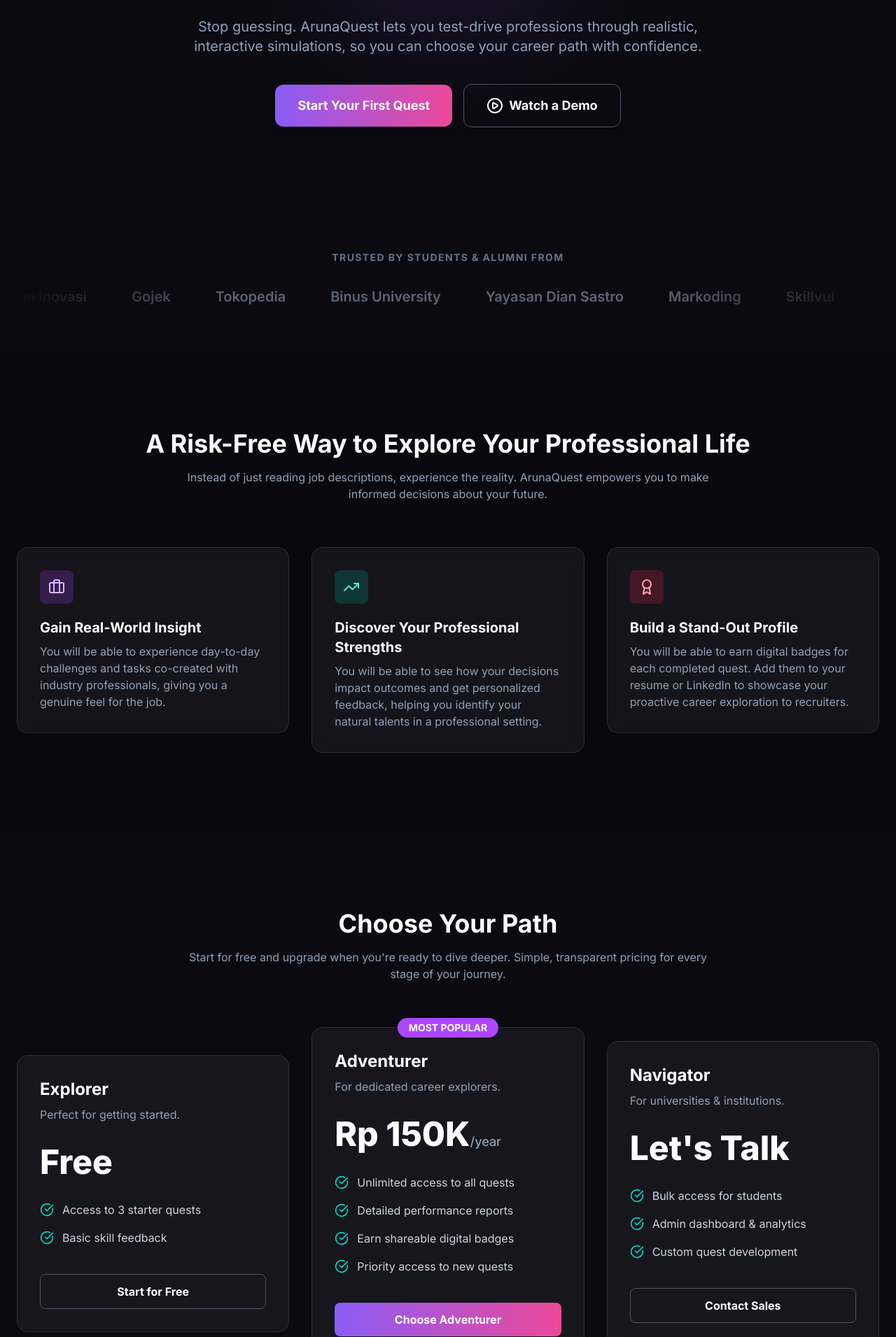
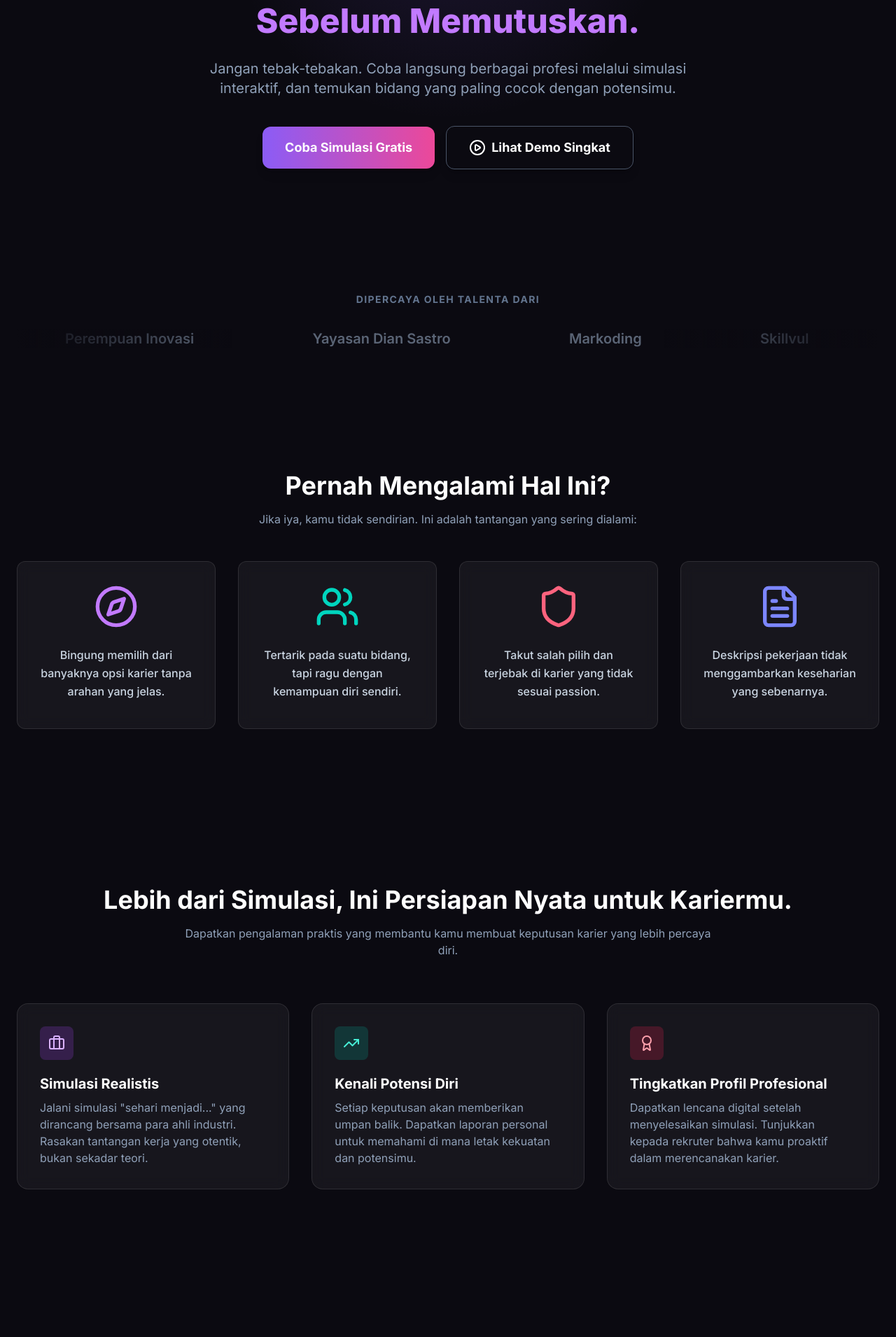
Before and after one commit to clorensia/ArunaQuest, a Next.js app: page / in a window 1280 px wide. Shown: the part 229-2140 px from the top of the page at 70% size. Built offline with nearby package versions, Linux system fonts and the light colour scheme.

Commit message:
add problem.jsx + tl to idn

```diff
--- a/src/app/components/layout/Footer.jsx
+++ b/src/app/components/layout/Footer.jsx
@@ -8,8 +8,7 @@ export default function Footer({ onBlogClick }) {
                     <div className="col-span-1 md:col-span-2">
                         <h3 className="text-2xl font-bold text-white">ArunaQuest</h3>
                         <p className="mt-2 max-w-xs">
-              Choose your career path with confidence through interactive, true-to-life simulations.
-            </p>
+                            Pilih jalur kariermu dengan percaya diri melalui simulasi interaktif yang terasa nyata.            </p>
                     </div>
 
                     <div>
--- a/src/app/components/layout/Navigation.jsx
+++ b/src/app/components/layout/Navigation.jsx
@@ -9,6 +9,9 @@ export default function Navigation({ onBlogClick }) {
         </Link>
 
         <div className="hidden md:flex items-center space-x-8 text-slate-300">
+            <a href="#problem" className="hover:text-white transition-colors">
+            Problem
+          </a>
           <a href="#features" className="hover:text-white transition-colors">
             Features
           </a>
--- a/src/app/components/sections/Features.jsx
+++ b/src/app/components/sections/Features.jsx
@@ -9,42 +9,41 @@ export default function Features() {
             icon: Briefcase,
             iconBg: 'bg-purple-500/20',
             iconColor: 'text-purple-300',
-      title: 'Gain Real-World Insight',
-      description: 'You will be able to experience day-to-day challenges and tasks co-created with industry professionals, giving you a genuine feel for the job.',
+            title: 'Simulasi Realistis',
+            description: 'Jalani simulasi "sehari menjadi..." yang dirancang bersama para ahli industri. Rasakan tantangan kerja yang otentik, bukan sekadar teori.',
             delay: 200,
         },
         {
             icon: TrendingUp,
             iconBg: 'bg-teal-500/20',
             iconColor: 'text-teal-300',
-      title: 'Discover Your Professional Strengths',
-      description: 'You will be able to see how your decisions impact outcomes and get personalized feedback, helping you identify your natural talents in a professional setting.',
+            title: 'Kenali Potensi Diri',
+            description: 'Setiap keputusan akan memberikan umpan balik. Dapatkan laporan personal untuk memahami di mana letak kekuatan dan potensimu.',
             delay: 350,
         },
         {
             icon: Award,
             iconBg: 'bg-rose-500/20',
             iconColor: 'text-rose-300',
-      title: 'Build a Stand-Out Profile',
-      description: 'You will be able to earn digital badges for each completed quest. Add them to your resume or LinkedIn to showcase your proactive career exploration to recruiters.',
+            title: 'Tingkatkan Profil Profesional',
+            description: 'Dapatkan lencana digital setelah menyelesaikan simulasi. Tunjukkan kepada rekruter bahwa kamu proaktif dalam merencanakan karier.',
             delay: 500,
         },
     ]
 
     return (
-    <section id="features" className="py-20 md:py-28 bg-black/20">
+        <section id="features" className="pt-20 py-20 md:py-28 scroll-mt-20">
             <div className="container mx-auto px-6">
                 <div className="text-center mb-16">
                     <RevealOnScroll>
                         <h2 className="text-3xl md:text-4xl font-bold text-white">
-              A Risk-Free Way to Explore Your Professional Life
+                            Lebih dari Simulasi, Ini Persiapan Nyata untuk Kariermu.
                         </h2>
                     </RevealOnScroll>
 
                     <RevealOnScroll delay={150}>
                         <p className="mt-4 text-slate-400 max-w-3xl mx-auto">
-              Instead of just reading job descriptions, experience the reality. ArunaQuest
-              empowers you to make informed decisions about your future.
+                            Dapatkan pengalaman praktis yang membantu kamu membuat keputusan karier yang lebih percaya diri.
                         </p>
                     </RevealOnScroll>
                 </div>
--- a/src/app/components/sections/FinalCTA.jsx
+++ b/src/app/components/sections/FinalCTA.jsx
@@ -8,7 +8,7 @@ export default function FinalCTA() {
       <div className="container mx-auto px-6 text-center">
         <RevealOnScroll>
           <h2 className="text-3xl md:text-5xl font-extrabold text-white">
-            Ready to Find Your Career Clarity?
+            Suap Memulai Perjalanan Kariermu dengan Percaya Diri?
           </h2>
         </RevealOnScroll>
 
@@ -18,7 +18,7 @@ export default function FinalCTA() {
               href="#"
               className="cta-gradient text-white font-bold text-lg px-8 py-4 rounded-xl shadow-lg cta-button inline-block"
             >
-              Sign Up & Start Your Adventure
+              Coba Simulasi Gratis
             </a>
           </div>
         </RevealOnScroll>
--- a/src/app/components/sections/Hero.jsx
+++ b/src/app/components/sections/Hero.jsx
@@ -9,14 +9,14 @@ export default function Hero({ onVideoClick }) {
             <div className="container mx-auto px-6 pt-24 pb-28 text-center">
                 <RevealOnScroll>
                     <h1 className="text-4xl md:text-5xl font-extrabold text-white leading-tight">
-            Experience Your Future Career, Today.
+                        Tidak Yakin dengan Pilihan Karier? <span className="text-purple-400">Coba Dulu Sebelum Memutuskan.</span>
                     </h1>
                 </RevealOnScroll>
 
                 <RevealOnScroll delay={150}>
                     <p className="mt-6 text-lg md:text-xl text-slate-400 max-w-3xl mx-auto">
-            Stop guessing. ArunaQuest lets you test-drive professions through realistic,
-            interactive simulations, so you can choose your career path with confidence.
+                        Jangan tebak-tebakan. Coba langsung berbagai profesi melalui simulasi interaktif,
+                        dan temukan bidang yang paling cocok dengan potensimu.
                     </p>
                 </RevealOnScroll>
 
@@ -26,7 +26,7 @@ export default function Hero({ onVideoClick }) {
                             href="#"
                             className="cta-gradient text-white font-bold text-lg px-8 py-4 rounded-xl shadow-lg cta-button inline-block w-full sm:w-auto"
                         >
-              Start Your First Quest
+                            Coba Simulasi Gratis
                         </a>
 
                         <button
@@ -34,7 +34,7 @@ export default function Hero({ onVideoClick }) {
                             className="secondary-cta text-white font-bold text-lg px-8 py-4 rounded-xl shadow-lg inline-flex items-center justify-center gap-2 w-full sm:w-auto"
                         >
                             <PlayCircle className="w-6 h-6" />
-              Watch a Demo
+                            Lihat Demo Singkat
                         </button>
                     </div>
                 </RevealOnScroll>
--- a/src/app/components/sections/Pricing.jsx
+++ b/src/app/components/sections/Pricing.jsx
@@ -7,61 +7,59 @@ export default function Pricing() {
 const plans = [
   {
     name: 'Explorer',
-      description: 'Perfect for getting started.',
-      price: 'Free',
+    description: 'Sempurna untuk memulai.',
+    price: 'Gratis',
     features: [
-        'Access to 3 starter quests',
-        'Basic skill feedback',
+      'Akses ke 3 simulasi awal',
+      'Laporan keahlian dasar',
     ],
-      buttonText: 'Start for Free',
+    buttonText: 'Coba Gratis',
     buttonClass: 'secondary-cta',
     delay: 200,
   },
   {
     name: 'Adventurer',
-      description: 'For dedicated career explorers.',
+    description: 'Untuk eksplorasi karier yang mendalam.',
     price: 'Rp 150K',
-      priceUnit: '/year',
+    priceUnit: '/tahun',
     features: [
-        'Unlimited access to all quests',
-        'Detailed performance reports',
-        'Earn shareable digital badges',
-        'Priority access to new quests',
+      'Akses tak terbatas ke semua simulasi',
+      'Laporan performa yang mendetail',
+      'Dapatkan lencana digital profesional',
+      'Akses prioritas untuk simulasi baru',
     ],
-      buttonText: 'Choose Adventurer',
+    buttonText: 'Mulai Eksplorasi',
     buttonClass: 'cta-gradient cta-button',
     popular: true,
     delay: 350,
   },
   {
-      name: 'Navigator',
-      description: 'For universities & institutions.',
-      price: "Let's Talk",
+    name: 'Untuk Institusi',
+    description: 'Bagi universitas & organisasi.',
+    price: 'Hubungi Kami',
     features: [
-        'Bulk access for students',
-        'Admin dashboard & analytics',
-        'Custom quest development',
+      'Akses terintegrasi untuk mahasiswa',
+      'Dasbor & laporan analitik',
+      'Opsi simulasi yang disesuaikan',
     ],
-      buttonText: 'Contact Sales',
+    buttonText: 'Hubungi Tim Sales',
     buttonClass: 'secondary-cta',
     delay: 500,
   },
 ]
-
   return (
     <section id="pricing" className="py-20 md:py-28">
       <div className="container mx-auto px-6">
         <div className="text-center mb-16">
           <RevealOnScroll>
             <h2 className="text-3xl md:text-4xl font-bold text-white">
-              Choose Your Path
+              Pilih Jalur Eksplorasimu
             </h2>
           </RevealOnScroll>
 
           <RevealOnScroll delay={150}>
             <p className="mt-4 text-slate-400 max-w-3xl mx-auto">
-              Start for free and upgrade when you're ready to dive deeper. Simple, transparent
-              pricing for every stage of your journey.
+              Mulai gratis, dan tingkatkan paketmu saat siap untuk eksplorasi lebih dalam.
             </p>
           </RevealOnScroll>
         </div>
@@ -72,7 +70,7 @@ export default function Pricing() {
               <div className={`glass-card p-8 rounded-2xl h-full ${plan.popular ? 'border-2 border-purple-500 relative' : ''}`}>
                 {plan.popular && (
                   <div className="absolute top-0 -translate-y-1/2 left-1/2 -translate-x-1/2 px-4 py-1 bg-purple-500 text-white text-sm font-bold rounded-full">
-                    MOST POPULAR
+                    PALING POPULER
                   </div>
                 )}
 
--- /dev/null
+++ b/src/app/components/sections/Problem.jsx
@@ -0,0 +1,64 @@
+'use client'
+
+import { Compass, Users, Shield, FileText } from 'lucide-react'
+import RevealOnScroll from '@/components/animations/RevealOnScroll'
+
+export default function Problem() {
+  const problems = [
+    {
+      icon: Compass,
+      iconColor: 'text-purple-400',
+      description: 'Bingung memilih dari banyaknya opsi karier tanpa arahan yang jelas.',
+      delay: 200,
+    },
+    {
+      icon: Users,
+      iconColor: 'text-teal-400',
+      description: 'Tertarik pada suatu bidang, tapi ragu dengan kemampuan diri sendiri.',
+      delay: 300,
+    },
+    {
+      icon: Shield,
+      iconColor: 'text-rose-400',
+      description: 'Takut salah pilih dan terjebak di karier yang tidak sesuai passion.',
+      delay: 400,
+    },
+    {
+      icon: FileText,
+      iconColor: 'text-indigo-400',
+      description: 'Deskripsi pekerjaan tidak menggambarkan keseharian yang sebenarnya.',
+      delay: 500,
+    },
+  ]
+
+  return (
+    <section id="problem" className="py-20 md:py-28">
+      <div className="container mx-auto px-6 text-center">
+        <RevealOnScroll>
+          <h2 className="text-3xl md:text-4xl font-bold mb-4 text-white">
+            Pernah Mengalami Hal Ini?
+          </h2>
+        </RevealOnScroll>
+
+        <RevealOnScroll delay={150}>
+          <p className="text-slate-400 max-w-2xl mx-auto mb-12">
+            Jika iya, kamu tidak sendirian. Ini adalah tantangan yang sering dialami:
+          </p>
+        </RevealOnScroll>
+
+        <div className="grid grid-cols-1 md:grid-cols-2 lg:grid-cols-4 gap-8">
+          {problems.map((problem, index) => (
+            <RevealOnScroll key={index} delay={problem.delay}>
+              <div className="glass-card p-8 rounded-xl h-full flex flex-col items-center justify-start min-h-[240px]">
+                <problem.icon className={`w-16 h-16 mx-auto ${problem.iconColor} mb-6`} />
+                <p className="font-medium text-slate-300 text-base leading-relaxed">
+                  {problem.description}
+                </p>
+              </div>
+            </RevealOnScroll>
+          ))}
+        </div>
+      </div>
+    </section>
+  )
+}
--- a/src/app/components/sections/SocialProof.jsx
+++ b/src/app/components/sections/SocialProof.jsx
@@ -6,9 +6,6 @@ export default function SocialProof() {
   const companies = [
     'Skillvul',
     'Perempuan Inovasi',
-    'Gojek',
-    'Tokopedia',
-    'Binus University',
     'Yayasan Dian Sastro',
     'Markoding'
   ]
@@ -18,7 +15,7 @@ export default function SocialProof() {
       <div className="container mx-auto px-6 text-center">
         <RevealOnScroll>
           <h3 className="text-sm font-bold uppercase tracking-widest text-slate-500">
-            TRUSTED BY STUDENTS & ALUMNI FROM
+            DIPERCAYA OLEH TALENTA DARI
           </h3>
         </RevealOnScroll>
 
--- a/src/app/page.js
+++ b/src/app/page.js
@@ -11,6 +11,7 @@ import FinalCTA from '@/components/sections/FinalCTA'
 import VideoModal from '@/components/ui/VideoModal'
 import BlogModal from '@/components/ui/BlogModal'
 import SplashScreen from '@/components/ui/SplashScreen'
+import Problem from './components/sections/Problem'
 
 export default function Home() {
   const [videoModalOpen, setVideoModalOpen] = useState(false)
@@ -31,6 +32,7 @@ export default function Home() {
       <SocialProof />
 
       <main>
+        <Problem/>
         <Features />
         <Pricing />
         <FinalCTA />
```
Lines whose indentation alone changed are shown as unchanged.
